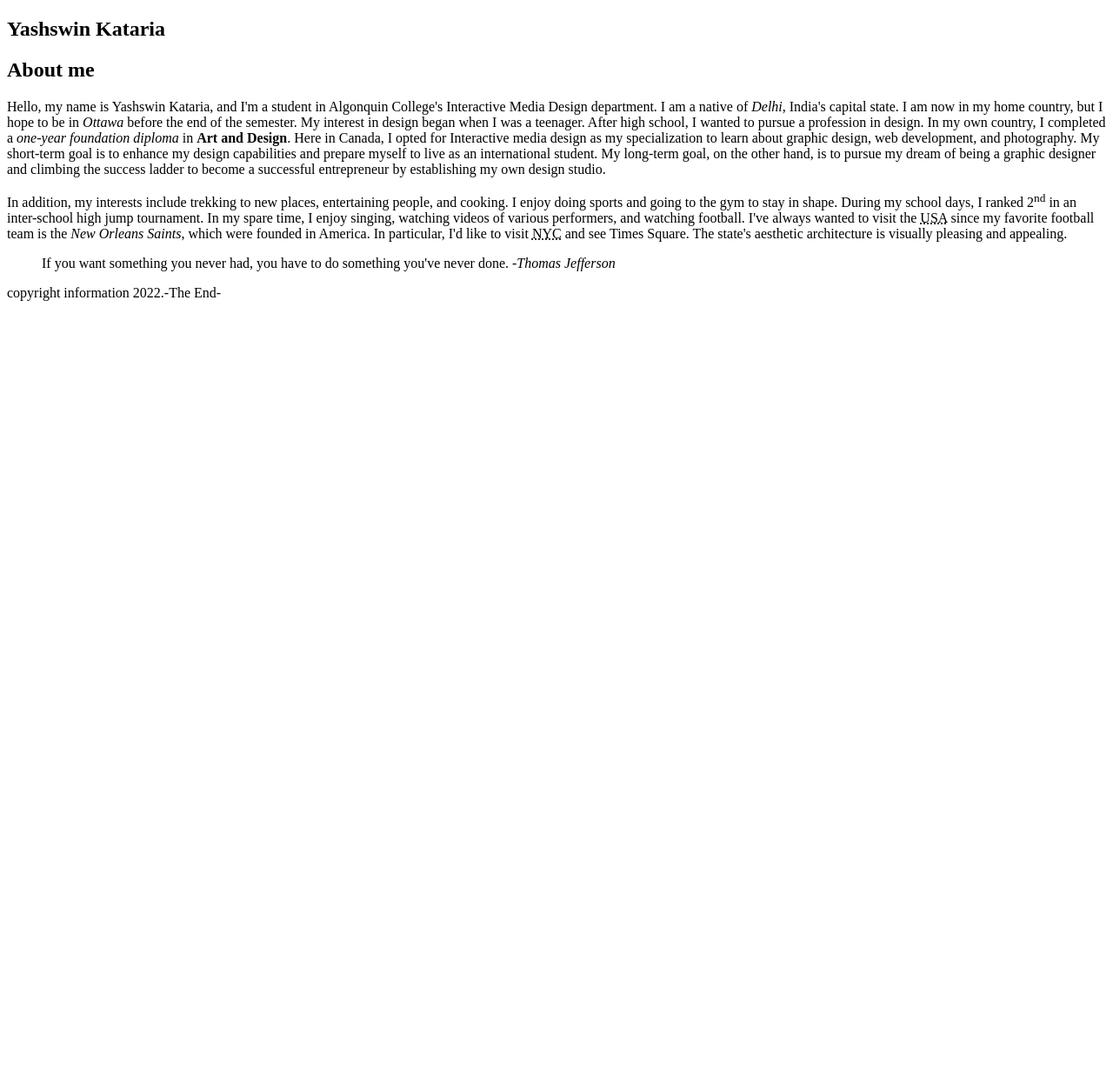
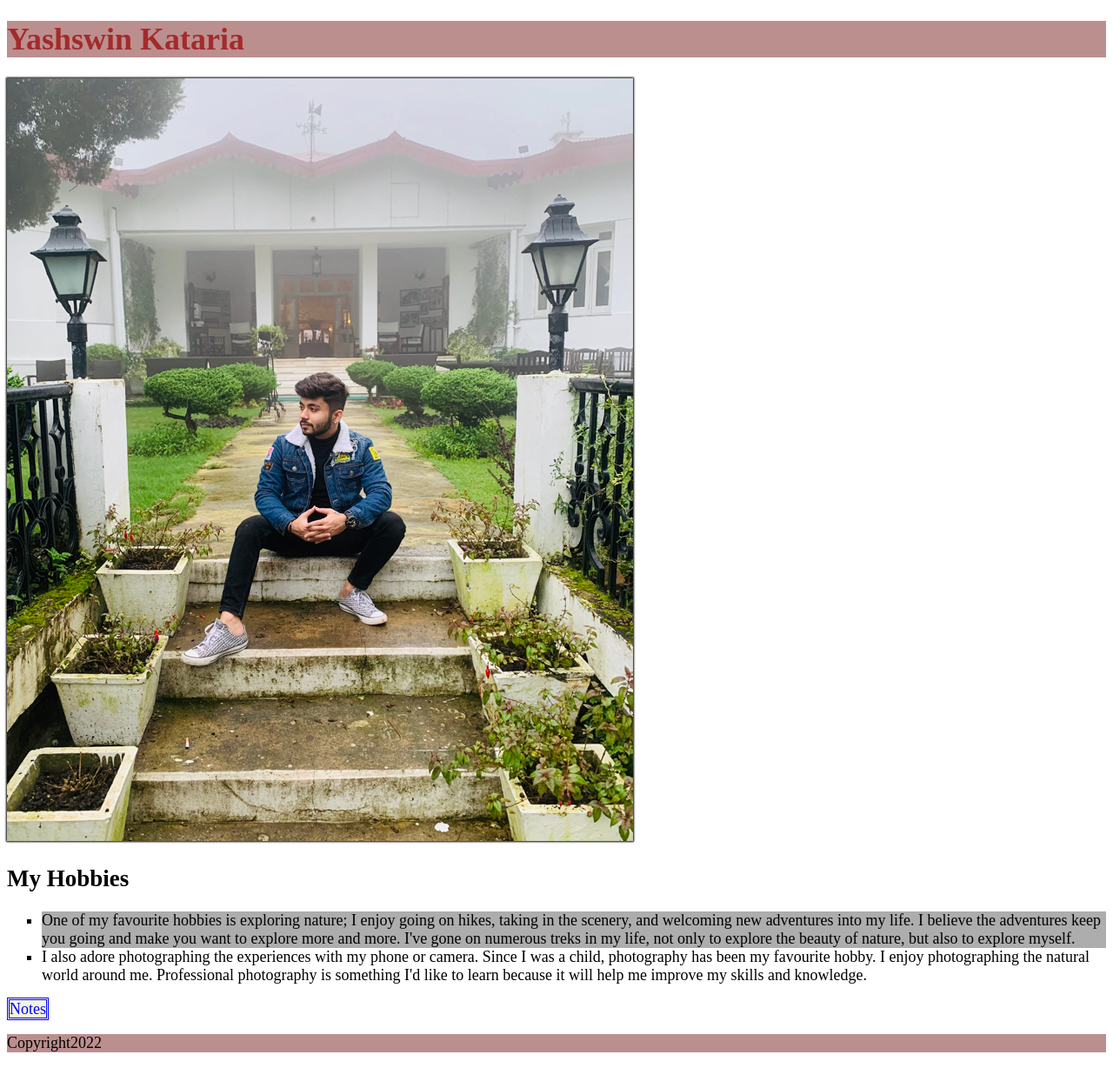
Before and after one commit to kata0047/kata0047.github.io, a plain HTML site: page html-assignment/index.html in a window 1280 px wide. Shown: the whole page at 87% size. Before the commit the page ends 800 px from the top, so only its background shows below. Drawn offline with Linux system fonts and the light colour scheme.

Commit message:
html-css-assignment

```diff
--- /dev/null
+++ b/html-assignment/css/main.css
@@ -0,0 +1,39 @@
+body {
+    font-size: 18px;
+}
+header, footer {
+    background-color: rosybrown;
+}
+.site-title {
+    color: brown;
+}
+#my-image {
+    box-shadow: 0px 0px 2px 1px black;
+}
+ul {
+    list-style-type: square;
+}
+li:nth-child(1) {
+    background: rgb(173, 173, 173);
+}
+a:link {
+    text-decoration: none;
+}
+a:link {
+    background-color: beige;
+}
+a:link {
+    border-style: double;
+}
+a:link {
+    color:blue
+}
+a:visited {
+    color:blue
+}
+a:hover {
+    color:green
+}
+a:active {
+    color:yellowgreen
+}
--- a/html-assignment/index.html
+++ b/html-assignment/index.html
@@ -1,20 +1,32 @@
 <!DOCTYPE html>
-<html>
-    <head>
-        <title>MTM6130 HTML Assignment</title>
-    </head>
-    <article>
-        <header>
+<html lang="en">
+<head>
+    <meta charset="UTF-8">
+    <meta http-equiv="X-UA-Compatible" content="IE=edge">
+    <meta name="viewport" content="width=device-width, initial-scale=1.0">
+    <title>Simple HTML assignment</title>
+    <link href="css/main.css" rel="stylesheet">
+</head>
+<body>
+    <header class="site-title">
         <h1>Yashswin Kataria</h1>
-        <h2>About me</h2>
-        </header>
-        <p> Hello, my name is Yashswin Kataria, and I'm a student in Algonquin College's Interactive Media Design department. I am a native of <em>Delhi</em>, India's capital state. I am now in my home country, but I hope to be in <em>Ottawa</em> before the end of the semester. My interest in design began when I was a teenager. After high school, I wanted to pursue a profession in design. In my own country, I completed a <em>one-year foundation diploma</em> in <strong>Art and Design</strong>. Here in Canada, I opted for Interactive media design as my specialization to learn about graphic design, web development, and photography. My short-term goal is to enhance my design capabilities and prepare myself to live as an international student. My long-term goal, on the other hand, is to pursue my dream of being a graphic designer and climbing the success ladder to become a successful entrepreneur by establishing my own design studio.</p>
-
-        <p>In addition, my interests include trekking to new places, entertaining people, and cooking. I enjoy doing sports and going to the gym to stay in shape. During my school days, I ranked 2<sup>nd</sup> in an inter-school high jump tournament. In my spare time, I enjoy singing, watching videos of various performers, and watching football. I've always wanted to visit the <abbr title= "United States of America">USA</abbr> </abbr> since my favorite football team is the <em>New Orleans Saints</em>, which were founded in America. In particular, I'd like to visit <abbr title="New York City">NYC</abbr> and see Times Square. The state's aesthetic architecture is visually pleasing and appealing.</p>
-
-        <centre> <blockquote>If you want something you never had, you have to do something you've never done. <cite>-Thomas Jefferson</cite></blockquote> </centre>
-    </article>
-
-    <footer>copyright information 2022.-The End-</footer>
+    </header>
+    <div>
+        <img src=images/yashswin.jpg alt="Image of yashswin" id="my-image">
+     </div>
+    <section>
+        <h2>My Hobbies</h2>
+     <ul>
+         <li>One of my favourite hobbies is exploring nature; I enjoy going on hikes, taking in the scenery, and welcoming new adventures into my life. I believe the adventures keep you going and make you want to explore more and more. I've gone on numerous treks in my life, not only to explore the beauty of nature, but also to explore myself.</li>
+         <li>I also adore photographing the experiences with my phone or camera. Since I was a child, photography has been my favourite hobby. I enjoy photographing the natural world around me. Professional photography is something I'd like to learn because it will help me improve my skills and knowledge.</li>
+     </ul>
+    </section>
+    <nav>
+        <a href="notes.html">Notes</a>
+    </nav>
+    <footer>
+        <p>Copyright2022</p>
+    </footer>
+</body>
 
 </html>
```
Also changed, not shown: html-assignment/notes.html (renamed from simple-html-website/notes.html, +15 -6 lines), simple-html-website/index.html (deleted, +0 -23 lines), html-assignment/images/yashswin.jpg (renamed from simple-html-website/images/yashswin.jpg).
